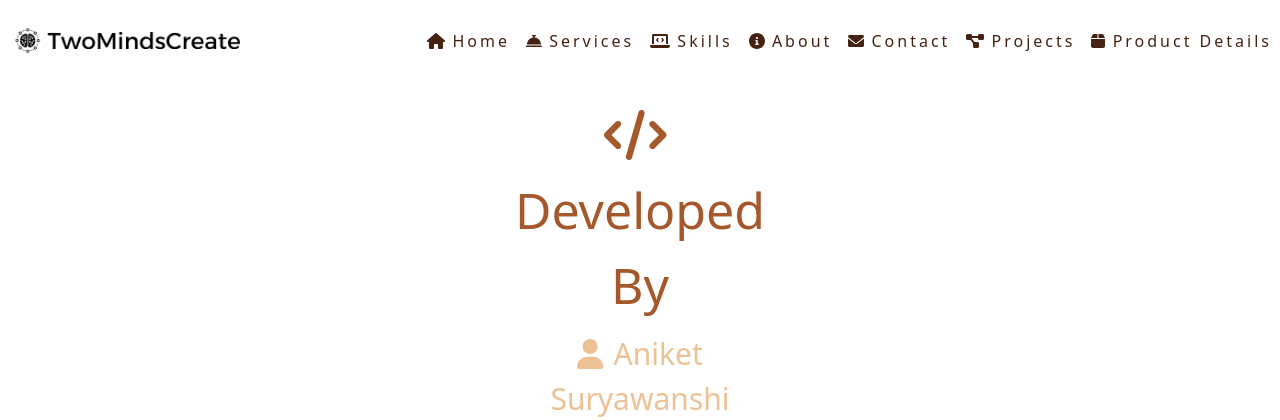
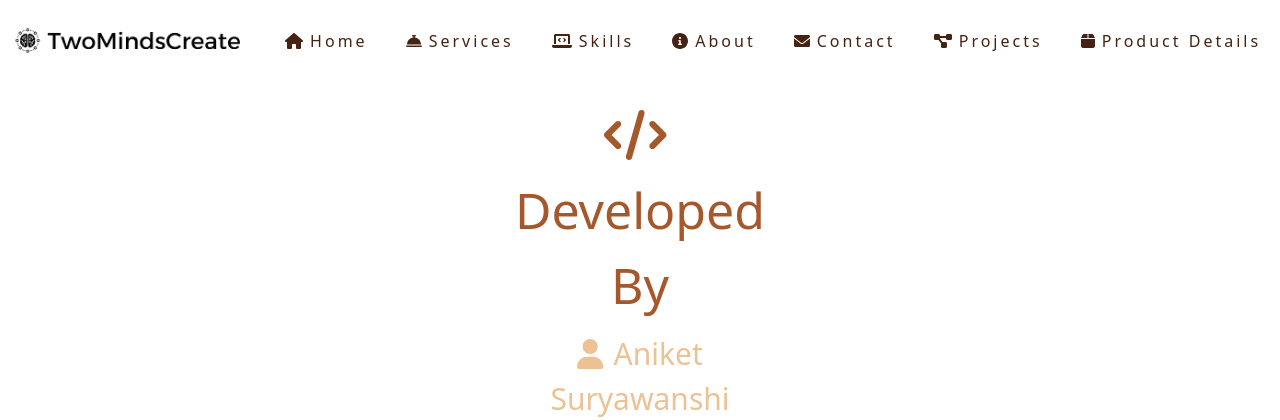
Before and after one commit to Twomindscreate/Twomindscreate, a Django app: page / in a window 1280 px wide. Shown: the top 420 px of the page. Run offline with Django 5.2, Linux system fonts and the light colour scheme; some libraries are stand-ins or nearby versions.

Commit message:
Update style.css
nav tabs alignment

```diff
--- a/static/css/style.css
+++ b/static/css/style.css
@@ -20,7 +20,13 @@
     color: white !important;
 }
 
-
+        .navbar-nav {
+            width: 100%;
+            text-align: center;
+        }
+        .navbar-nav .nav-item {
+            flex-grow: 1;
+        }
 /*Nav Bar End*/
 
 
```
